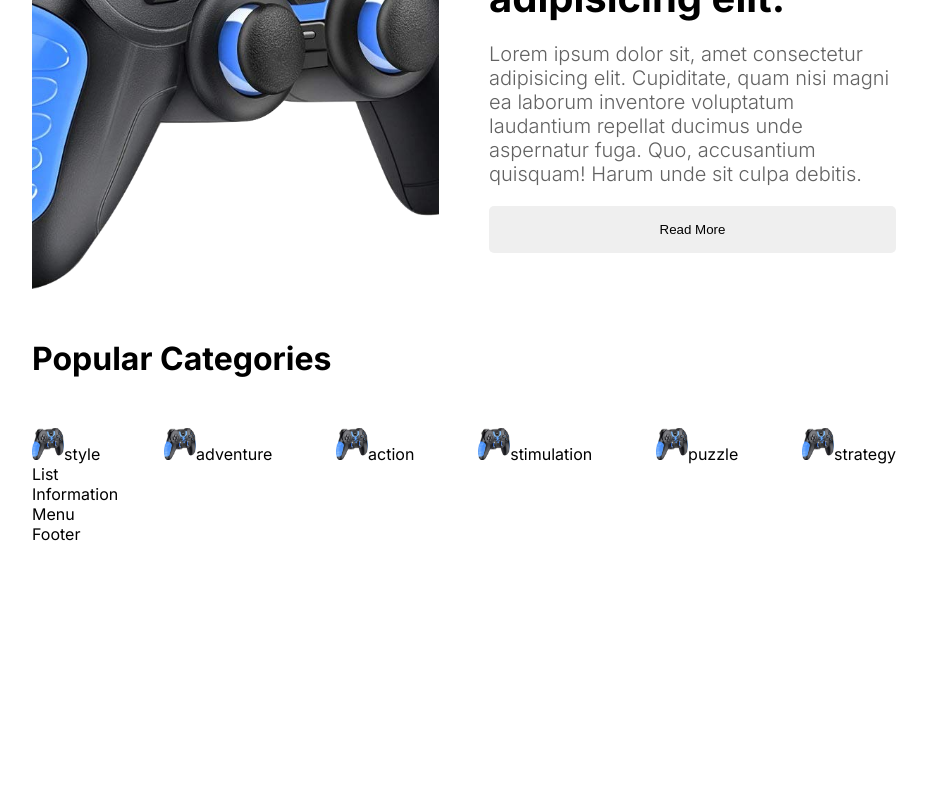
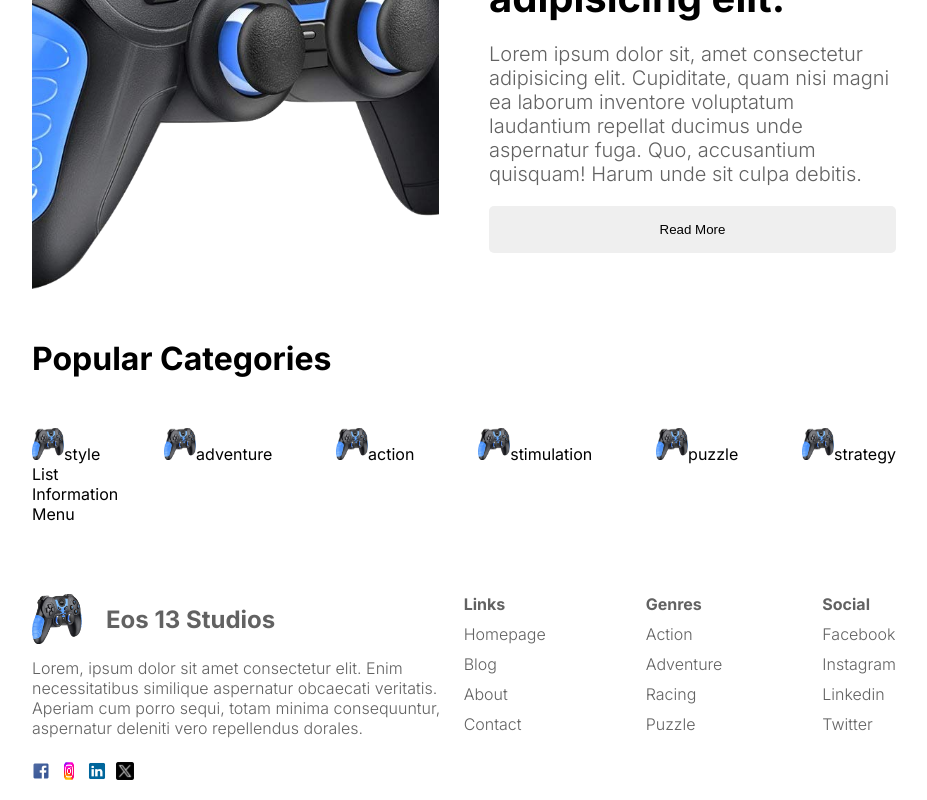
Before and after one commit to RiddhiBarhate/eos-13, a Next.js app: page / in a window 1280 px wide. Shown: the part 749-1549 px from the top of the page, without its empty margins (176-1103 px from the left). Before the commit the page ends 1293 px from the top, so only its background shows below. Built offline with nearby package versions, Linux system fonts and the light colour scheme.

Commit message:
footer updated

```diff
--- a/components/footer/Footer.tsx
+++ b/components/footer/Footer.tsx
@@ -1,9 +1,50 @@
 import React from 'react'
 import styles from './footer.module.css'
+import Image from 'next/image'
+import Link from 'next/link'
 
 const Footer = () => {
     return (
-        <div className={styles.container}>Footer</div>
+        <div className={styles.container}>
+            <div className={styles.info}>
+                <div className={styles.logo}>
+                    <Image src="/wpic.png" alt="eos 13" width={50} height={50}/>
+                    <h1 className={styles.logoText}>Eos 13 Studios</h1>
+                </div>
+                <p className={styles.desc}>
+                    Lorem, ipsum dolor sit amet consectetur elit. Enim necessitatibus similique aspernatur obcaecati veritatis. Aperiam cum porro sequi, totam minima consequuntur, aspernatur deleniti vero repellendus dorales.
+                </p>
+                <div className={styles.icons}>
+                    <Image src="/facebook.png" alt="" width={18} height={18}/>
+                    <Image src="/instagram.png" alt="" width={18} height={18} />
+                    <Image src="/linkedin.png" alt="" width={18} height={18} />
+                    <Image src="/twitter.png" alt="" width={18} height={18} />
+                </div>
+            </div>
+            <div className={styles.links}>
+                <div className={styles.list}>
+                    <span className={styles.listTitle}>Links</span>
+                    <Link href="/">Homepage</Link>
+                    <Link href="/">Blog</Link>
+                    <Link href="/">About</Link>
+                    <Link href="/">Contact</Link>
+                </div>
+                <div className={styles.list}>
+                    <span className={styles.listTitle}>Genres</span>
+                    <Link href="/">Action</Link>
+                    <Link href="/">Adventure</Link>
+                    <Link href="/">Racing</Link>
+                    <Link href="/">Puzzle</Link>
+                </div>
+                <div className={styles.list}>
+                    <span className={styles.listTitle}>Social</span>
+                    <Link href="/">Facebook</Link>
+                    <Link href="/">Instagram</Link>
+                    <Link href="/">Linkedin</Link>
+                    <Link href="/">Twitter</Link>
+                </div>
+            </div>
+        </div>
     )
 }
 
--- a/components/footer/footer.module.css
+++ b/components/footer/footer.module.css
@@ -1,3 +1,52 @@
-.container{
+.container {
+    margin-top: 50px;
+    padding: 20px 0px;
+    display: flex;
+    justify-content: space-between;
+    color: var(--softTextColor);
+}
 
+.info {
+    flex: 1;
+    display: flex;
+    flex-direction: column;
+    gap: 14px;
 }
+
+.logo {
+    display: flex;
+    align-items: center;
+    gap: 24px;
+}
+
+.logoText {
+    font-size: 24px;
+}
+
+.desc {
+    font-weight: 300;
+}
+
+.icons {
+    margin-top: 10px;
+    display: flex;
+    gap: 10px;
+}
+
+.links {
+    flex: 1;
+    display: flex;
+    justify-content: flex-end;
+    gap: 100px;
+}
+
+.list {
+    display: flex;
+    flex-direction: column;
+    gap: 10px;
+    font-weight: 300;
+}
+
+.listTitle {
+    font-weight: bold;
+}
```
